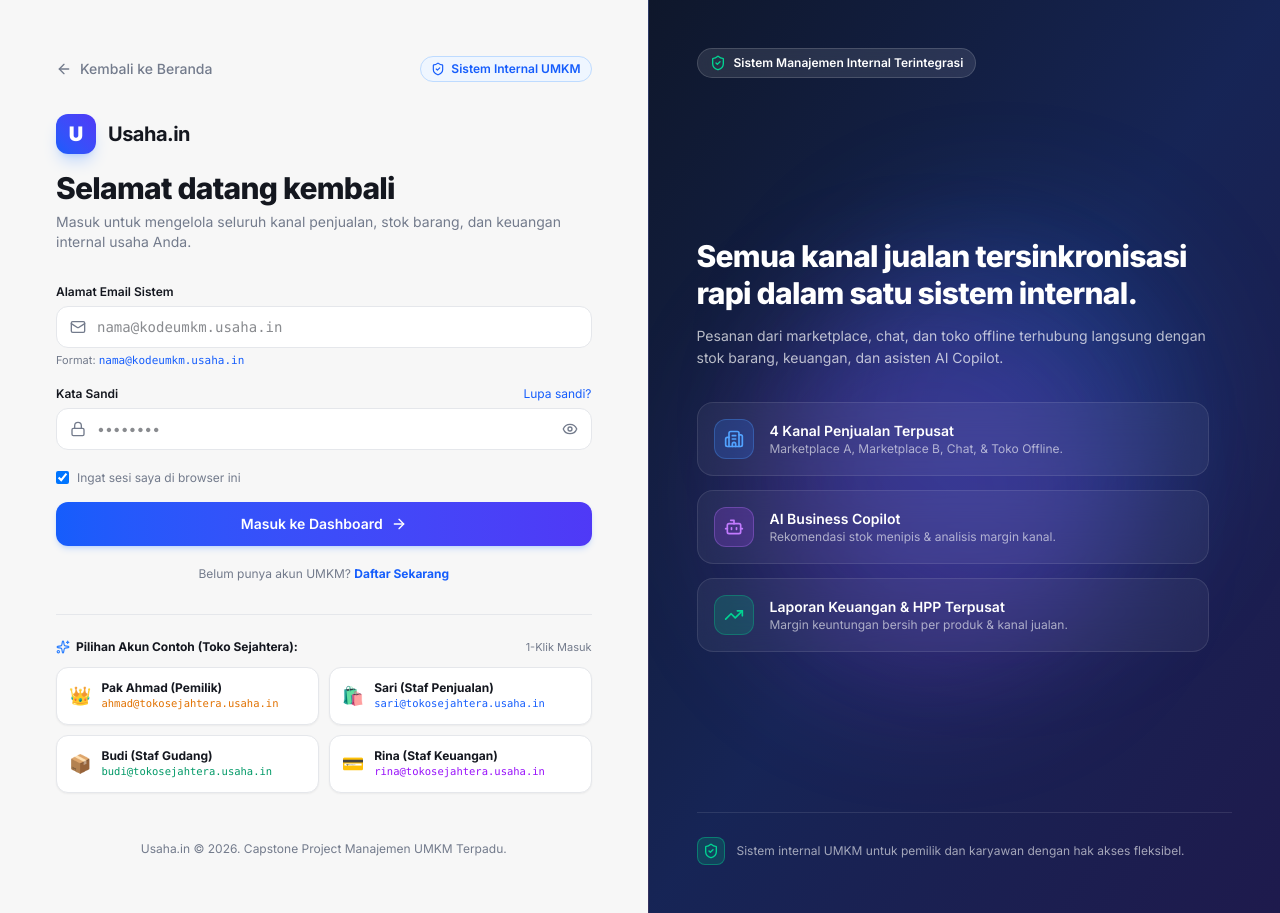
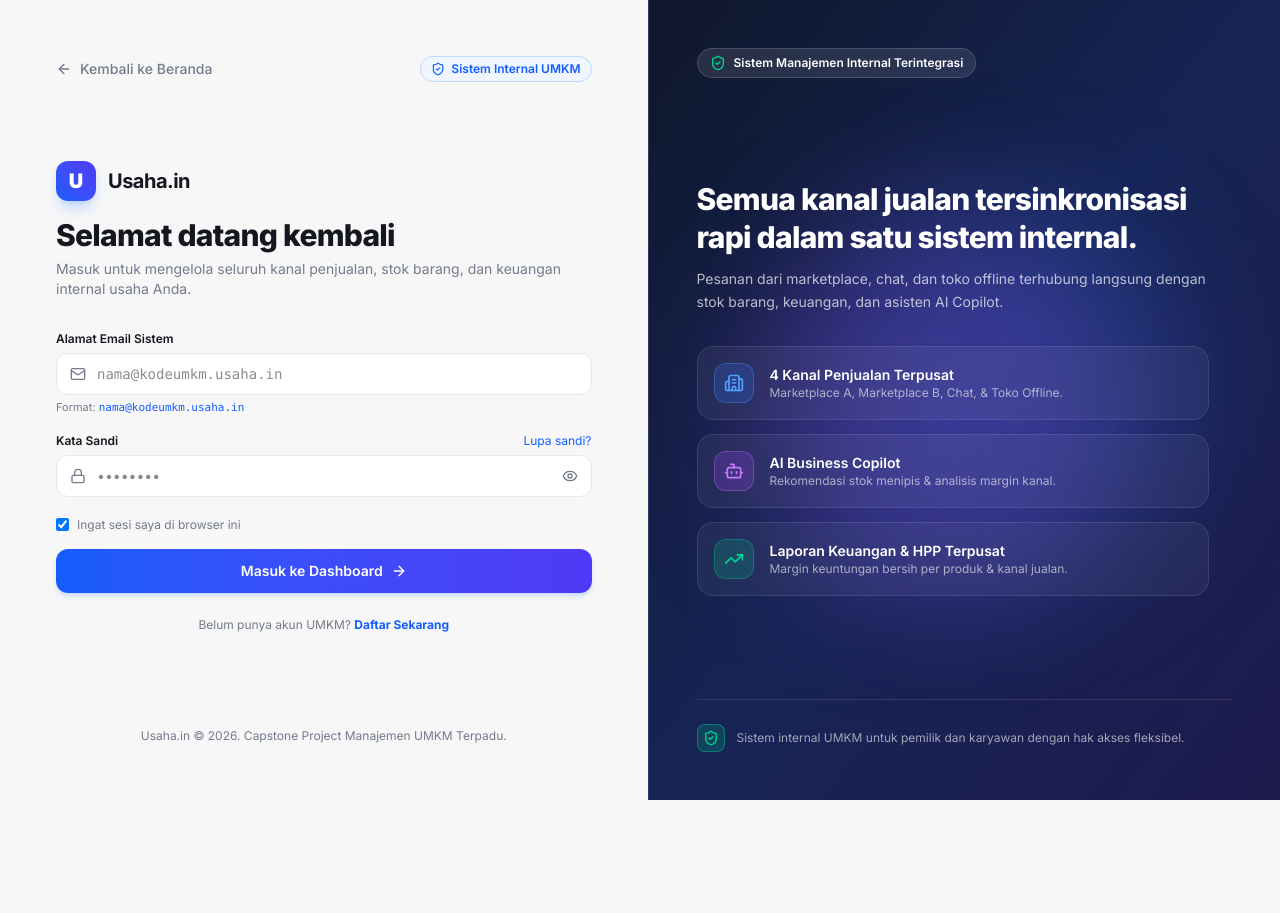
Before and after one commit to Capstone-Kelompok47-TUJ/Usaha.in, a Next.js app: page /login in a window 1280 px wide. After the commit the page ends 800 px from the top, so only its background shows below. Built offline with nearby package versions, Linux system fonts and the light colour scheme.

Commit message:
feat: remove sample accounts 1-click login section from login page

```diff
--- a/app/login/page.tsx
+++ b/app/login/page.tsx
@@ -14,7 +14,6 @@
   const router = useRouter();
   const login = useStore((s) => s.login);
   const isAuthenticated = useStore((s) => s.isAuthenticated);
-  const users = useStore((s) => s.users);
 
   const [email, setEmail] = useState("");
   const [password, setPassword] = useState("");
@@ -47,22 +46,6 @@
         setLoading(false);
       }
     }, 400);
-  }
-
-  function handleRoleLogin(userId: string) {
-    const targetUser = users.find((u) => u.id === userId);
-    if (!targetUser) return;
-    setError(null);
-    setLoading(true);
-    setTimeout(() => {
-      const res = login(targetUser.loginEmail, targetUser.password);
-      if (res.success) {
-        router.push("/dashboard");
-      } else {
-        setError(res.message ?? "Gagal masuk.");
-        setLoading(false);
-      }
-    }, 250);
   }
 
   return (
@@ -142,7 +125,7 @@
                 </label>
                 <button
                   type="button"
-                  onClick={() => alert("Gunakan pilihan Akun Contoh di bawah atau hubungi pemilik usaha untuk reset kata sandi.")}
+                  onClick={() => alert("Silakan hubungi pemilik usaha Anda atau periksa email kontak untuk mereset kata sandi.")}
                   className="text-xs text-blue-600 dark:text-blue-400 hover:underline cursor-pointer"
                 >
                   Lupa sandi?
@@ -201,98 +184,11 @@
           </form>
 
           {/* Link to Register */}
-          <div className="mt-5 text-center text-xs text-[hsl(var(--muted-fg))]">
+          <div className="mt-6 text-center text-xs text-[hsl(var(--muted-fg))]">
             Belum punya akun UMKM?{" "}
             <Link href="/daftar" className="text-blue-600 dark:text-blue-400 font-bold hover:underline">
               Daftar Sekarang
             </Link>
-          </div>
-
-          {/* Akun Contoh — 1-Klik Masuk */}
-          <div className="mt-8 pt-6 border-t border-[hsl(var(--border))]">
-            <div className="flex items-center justify-between mb-3">
-              <span className="text-xs font-bold text-[hsl(var(--foreground))] flex items-center gap-1.5">
-                <Sparkles className="w-3.5 h-3.5 text-blue-500" />
-                Pilihan Akun Contoh (Toko Sejahtera):
-              </span>
-              <span className="text-[11px] text-[hsl(var(--muted-fg))]">
-                1-Klik Masuk
-              </span>
-            </div>
-
-            <div className="grid grid-cols-1 sm:grid-cols-2 gap-2.5">
-              <button
-                type="button"
-                onClick={() => handleRoleLogin("owner-1")}
-                className="p-3 rounded-xl border border-[hsl(var(--border))] bg-[hsl(var(--card))] hover:border-amber-400 hover:bg-amber-50/50 dark:hover:bg-amber-950/20 text-left transition-all group cursor-pointer shadow-xs"
-              >
-                <div className="flex items-center gap-2.5">
-                  <span className="text-lg">👑</span>
-                  <div className="min-w-0">
-                    <div className="text-xs font-bold text-[hsl(var(--foreground))] group-hover:text-amber-600 transition-colors truncate">
-                      Pak Ahmad (Pemilik)
-                    </div>
-                    <div className="text-[10.5px] font-mono text-amber-600 dark:text-amber-400 truncate">
-                      ahmad@tokosejahtera.usaha.in
-                    </div>
-                  </div>
-                </div>
-              </button>
-
-              <button
-                type="button"
-                onClick={() => handleRoleLogin("emp-sari")}
-                className="p-3 rounded-xl border border-[hsl(var(--border))] bg-[hsl(var(--card))] hover:border-blue-400 hover:bg-blue-50/50 dark:hover:bg-blue-950/20 text-left transition-all group cursor-pointer shadow-xs"
-              >
-                <div className="flex items-center gap-2.5">
-                  <span className="text-lg">🛍️</span>
-                  <div className="min-w-0">
-                    <div className="text-xs font-bold text-[hsl(var(--foreground))] group-hover:text-blue-600 transition-colors truncate">
-                      Sari (Staf Penjualan)
-                    </div>
-                    <div className="text-[10.5px] font-mono text-blue-600 dark:text-blue-400 truncate">
-                      sari@tokosejahtera.usaha.in
-                    </div>
-                  </div>
-                </div>
-              </button>
-
-              <button
-                type="button"
-                onClick={() => handleRoleLogin("emp-budi")}
-                className="p-3 rounded-xl border border-[hsl(var(--border))] bg-[hsl(var(--card))] hover:border-emerald-400 hover:bg-emerald-50/50 dark:hover:bg-emerald-950/20 text-left transition-all group cursor-pointer shadow-xs"
-              >
-                <div className="flex items-center gap-2.5">
-                  <span className="text-lg">📦</span>
-                  <div className="min-w-0">
-                    <div className="text-xs font-bold text-[hsl(var(--foreground))] group-hover:text-emerald-600 transition-colors truncate">
-                      Budi (Staf Gudang)
-                    </div>
-                    <div className="text-[10.5px] font-mono text-emerald-600 dark:text-emerald-400 truncate">
-                      budi@tokosejahtera.usaha.in
-                    </div>
-                  </div>
-                </div>
-              </button>
-
-              <button
-                type="button"
-                onClick={() => handleRoleLogin("emp-rina")}
-                className="p-3 rounded-xl border border-[hsl(var(--border))] bg-[hsl(var(--card))] hover:border-purple-400 hover:bg-purple-50/50 dark:hover:bg-purple-950/20 text-left transition-all group cursor-pointer shadow-xs"
-              >
-                <div className="flex items-center gap-2.5">
-                  <span className="text-lg">💳</span>
-                  <div className="min-w-0">
-                    <div className="text-xs font-bold text-[hsl(var(--foreground))] group-hover:text-purple-600 transition-colors truncate">
-                      Rina (Staf Keuangan)
-                    </div>
-                    <div className="text-[10.5px] font-mono text-purple-600 dark:text-purple-400 truncate">
-                      rina@tokosejahtera.usaha.in
-                    </div>
-                  </div>
-                </div>
-              </button>
-            </div>
           </div>
         </div>
 
--- a/app/page.tsx
+++ b/app/page.tsx
@@ -170,7 +170,7 @@
               href="/login"
               className="w-full sm:w-auto px-6 py-3.5 rounded-xl border border-[hsl(var(--border))] bg-[hsl(var(--card))] hover:bg-[hsl(var(--muted))] font-semibold text-sm transition-all flex items-center justify-center gap-2"
             >
-              <span>Masuk (Akun Contoh)</span>
+              <span>Masuk ke Akun</span>
             </Link>
           </div>
 
@@ -765,7 +765,7 @@
               Coba langsung alur kerja pemilik dan karyawan
             </h4>
             <p className="text-xs sm:text-sm text-slate-600 dark:text-slate-400 mt-1">
-              Gunakan akun contoh untuk mencoba alur kerja pemilik dan karyawan.
+              Masuk dan kelola seluruh alur operasional bisnis UMKM Anda dengan mudah.
             </p>
           </div>
           <Link
```
